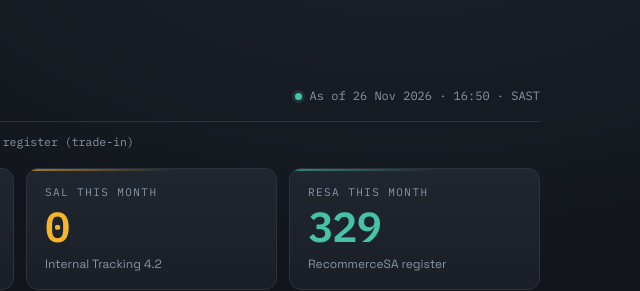
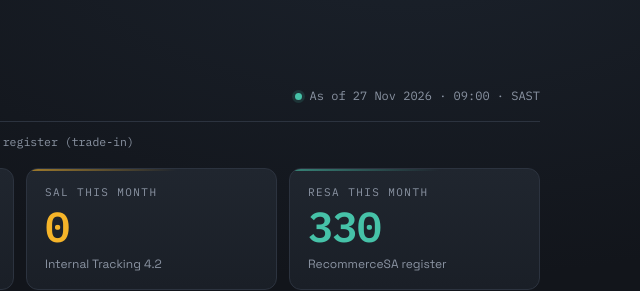
Before and after one commit to wesseltechrevival-pixel/epic-qc-dashboard, a plain HTML site: page index.html in a window 1280 px wide. Shown: the top 291 px of the page, 620-1260 px from the left. Drawn offline with Linux system fonts and the light colour scheme.

Commit message:
update dashboard

```diff
--- a/index.html
+++ b/index.html
@@ -103,7 +103,7 @@
   </footer>
 </div>
 <script>
-const DATA  = {"asOf": "26 Nov 2026 · 16:50", "months": ["Aug", "Sep", "Oct", "Nov"], "people": [{"name": "Anastasia Stolz", "aka": "RESA: Stacy", "sal": {"month": 0, "today": 0, "trend": [28, 43, 0, 0]}, "resa": {"month": 170, "today": 7, "trend": [166, 149, 257, 170]}}, {"name": "Dwayne Preston Henning", "aka": "RESA: Dwayne", "sal": {"month": 0, "today": 0, "trend": [12, 0, 0, 0]}, "resa": {"month": 159, "today": 10, "trend": [169, 197, 208, 159]}}]};
+const DATA  = {"asOf": "27 Nov 2026 · 09:00", "months": ["Aug", "Sep", "Oct", "Nov"], "people": [{"name": "Anastasia Stolz", "aka": "RESA: Stacy", "sal": {"month": 0, "today": 0, "trend": [28, 43, 0, 0]}, "resa": {"month": 171, "today": 0, "trend": [166, 149, 257, 171]}}, {"name": "Dwayne Preston Henning", "aka": "RESA: Dwayne", "sal": {"month": 0, "today": 0, "trend": [12, 0, 0, 0]}, "resa": {"month": 159, "today": 0, "trend": [169, 197, 208, 159]}}]};
 const MONTHS = DATA.months;
 
 const sum = f => DATA.people.reduce((s,p)=>s+f(p),0);
```
